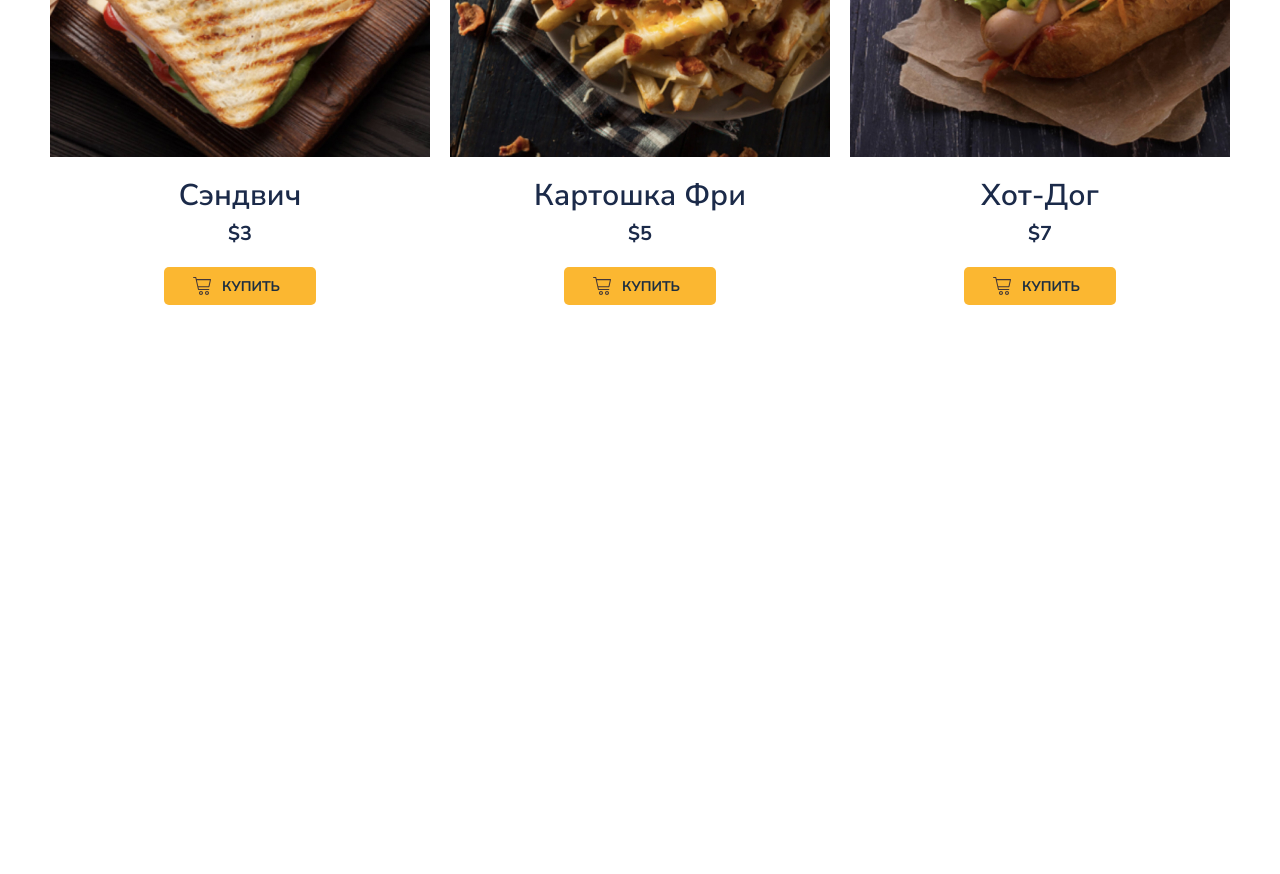
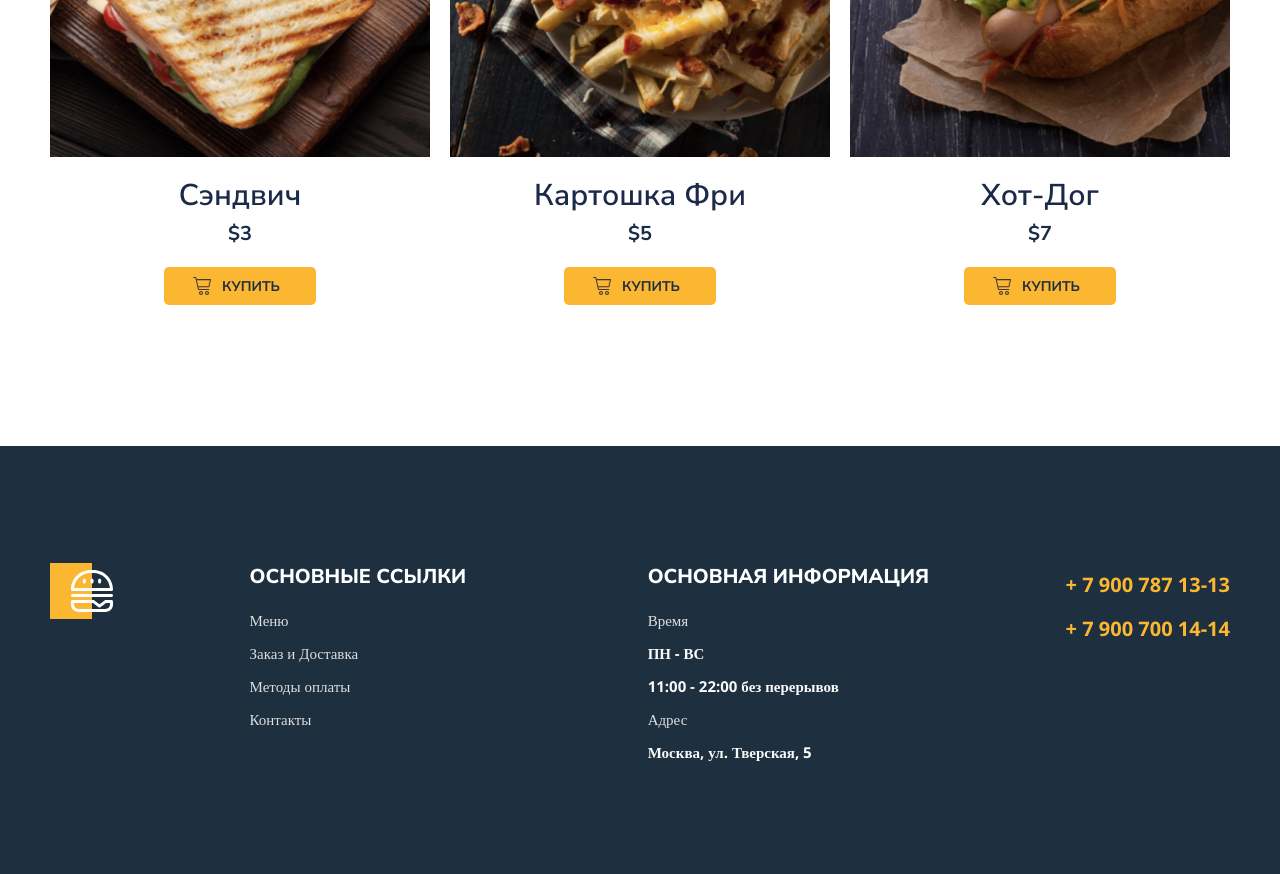
Before and after one commit to akmeves/Module01-Burger, a plain HTML site: page index.html in a window 1280 px wide. Shown: the part 3026-3900 px from the top of the page. Before the commit the page ends 3434 px from the top, so only its background shows below. Drawn offline with nearby package versions, Linux system fonts and the light colour scheme.

Commit message:
Add footer

```diff
--- a/index.html
+++ b/index.html
@@ -187,5 +187,45 @@
         </div>
       </section>
     </main>
+    <footer class="footer">
+      <div class="container">
+        <div class="footer-box">
+          <div class="footer-item">
+            <img class="footer-logo" src="img/logo-footer.svg" alt="Logo" />
+          </div>
+          <div class="footer-item footer-item-links">
+            <h2>основные ссылки</h2>
+            <ul class="footer-list">
+              <li><a href="">Меню</a></li>
+              <li><a href="">Заказ и Доставка</a></li>
+              <li><a href="">Методы оплаты</a></li>
+              <li><a href="">Контакты</a></li>
+            </ul>
+          </div>
+          <div class="footer-item footer-item-info">
+            <h2>основная информация</h2>
+            <ul class="footer-list">
+              <li>
+                Время
+                <span
+                  >ПН - ВС <br />
+                  11:00 - 22:00 без перерывов</span
+                >
+              </li>
+              <li>
+                Адрес
+                <span>Москва, ул. Тверская, 5</span>
+              </li>
+            </ul>
+          </div>
+          <div class="footer-item footer-item-tel">
+            <ul class="footer-list">
+              <li>+ 7 900 787 13-13</li>
+              <li>+ 7 900 700 14-14</li>
+            </ul>
+          </div>
+        </div>
+      </div>
+    </footer>
   </body>
 </html>
--- a/styles/main.css
+++ b/styles/main.css
@@ -318,3 +318,70 @@ header {
   font-size: 14px;
   color: #1e2f40;
 }
+
+.footer {
+  background: #1e2f40;
+  color: #fff;
+  padding-top: 117px;
+  padding-bottom: 89px;
+  margin-top: 141px;
+}
+
+.footer-box {
+  display: flex;
+  justify-content: space-between;
+}
+
+.footer-logo {
+  width: 63px;
+  height: 56px;
+}
+
+.footer-item h2 {
+  font-weight: 800;
+  font-size: 20px;
+  text-transform: uppercase;
+  margin-bottom: 16px;
+  margin-top: 2px;
+}
+
+.footer-list {
+  padding-left: 0;
+  list-style-type: none;
+  margin-top: 0;
+}
+
+.footer-item li {
+  font-family: "Open Sans";
+  font-weight: 400;
+  font-size: 15px;
+  color: #dedede;
+  line-height: 2.2;
+}
+.footer-item a {
+  color: #dedede;
+  text-decoration: none;
+}
+
+.footer-item span {
+  display: block;
+  font-weight: 700;
+  font-size: 15px;
+  color: #faf9f9;
+}
+
+.footer-item-tel li {
+  font-size: 20px;
+  color: #fbb731;
+  margin-top: 0;
+  font-weight: 800;
+  text-transform: uppercase;
+  display: block;
+}
+
+.footer-item-links {
+  margin-right: 45px;
+}
+
+.footer-item-info {
+}
```
Also changed, not shown: img/logo-footer.svg (added), 1 other file.
